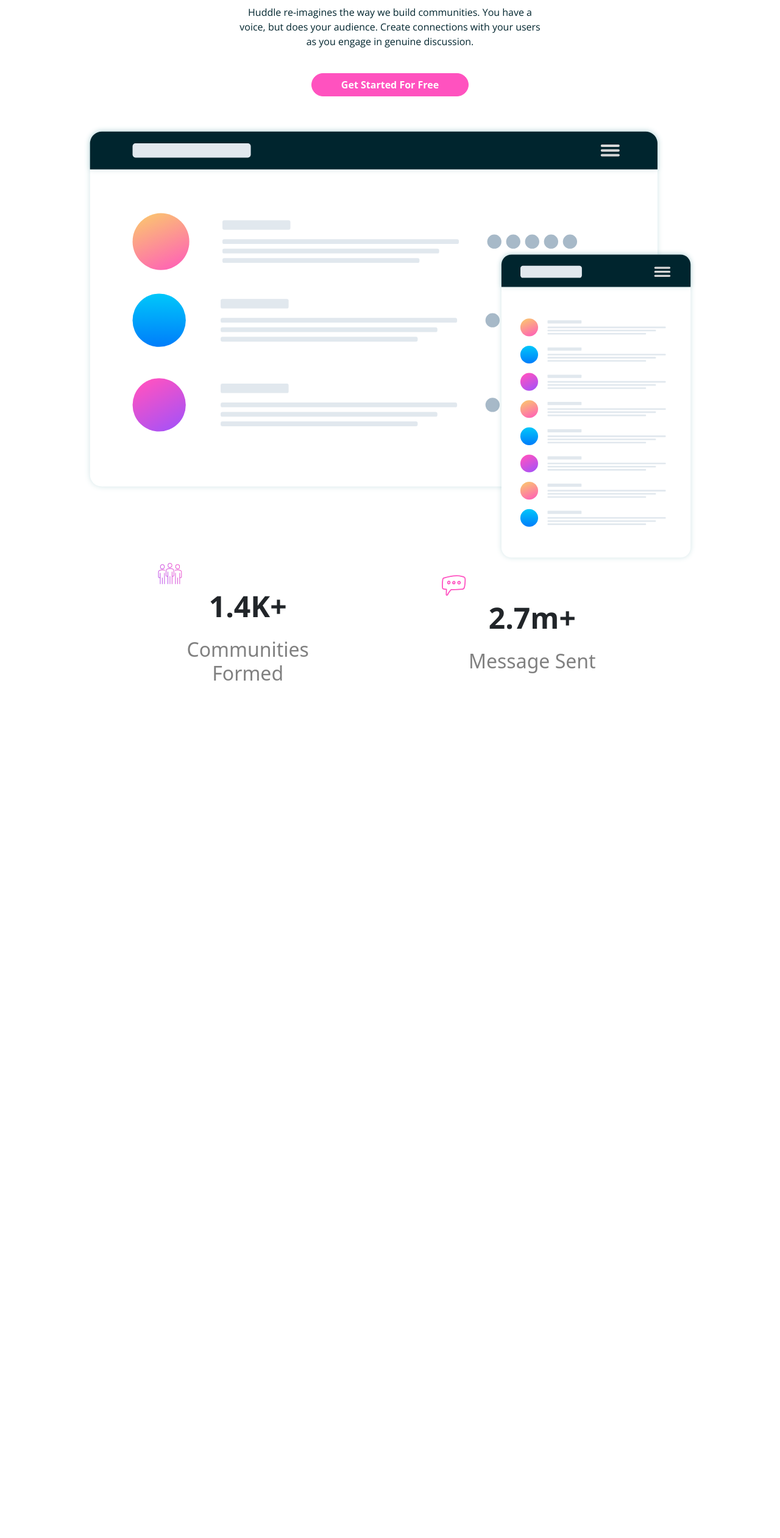
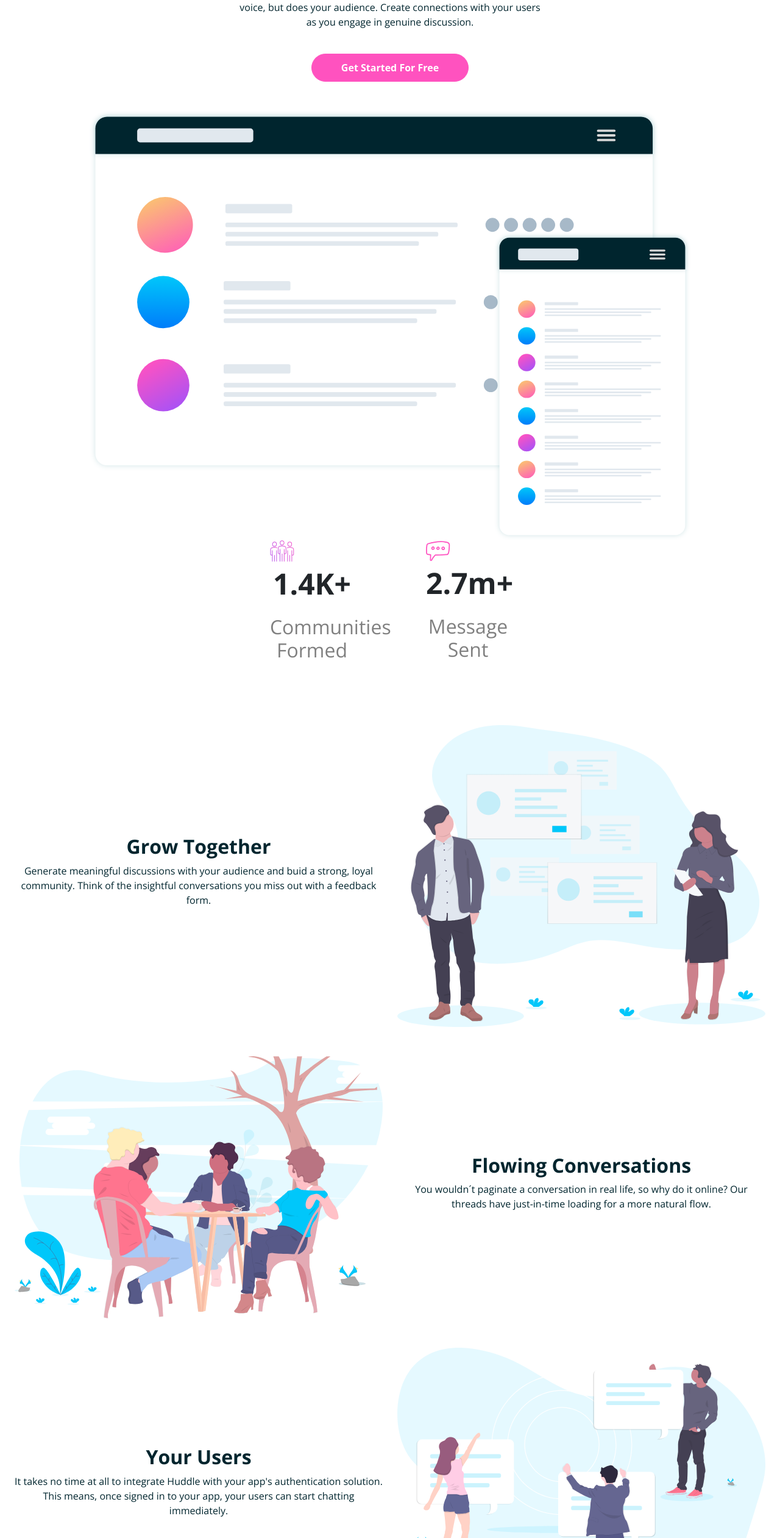
Before and after one commit to brunoLombardi9/frontendMentors-challenge-landingPage, a website: page index.html in a window 1280 px wide. Shown: the part 278-2800 px from the top of the page at 61% size. Before the commit the page ends 1409 px from the top, so only its background shows below. Drawn offline with nearby package versions, Linux system fonts and the light colour scheme.

Commit message:
Se suman nuevas secciones del sitio

```diff
--- a/index.html
+++ b/index.html
@@ -14,8 +14,10 @@
     <title>Document</title>
   </head>
   <body class="d-flex justify-content-center container-fluid flex-column">
-    <header class="nav d-flex justify-content-between align-items-center m-5 ">
-      <a href="">
+    <header
+      class="nav d-flex flex-row justify-content-between align-items-center m-4 pt-3"
+    >
+      <a href="/">
         <img src="images/logo.svg" alt="logo" class="logo" />
       </a>
       <button class="btn rounded-pill px-4 headerButton">Try it free</button>
@@ -31,17 +33,18 @@
         genuine discussion.
       </p>
 
-      <button class="btn btn-primary rounded-pill mx-auto px-5 text-white">
+      <button
+        class="btn btn-primary rounded-pill mx-auto px-5 text-white getStartedButtons"
+      >
         Get Started For Free
       </button>
     </section>
 
     <section
-      class="d-flex flex-column align-items-center mt-5 screenMockupsSection"
+      class="container-fluid d-flex flex-column align-items-center mt-5 screenMockupsSection"
     >
       <img src="images/screen-mockups.svg" class="screenMockupHero" alt="" />
 
-      <div class="container-fluid">
       <div class="row justify-content-center align-items-center gap-5">
         <div class="col-md-4 col-sm-8">
           <div class="d-flex justify-content-center flex-column w-75 mx-auto">
@@ -67,9 +70,90 @@
           </div>
         </div>
       </div>
-      </div>
     </section>
 
+    <section
+      class="illustationsSection container-fluid d-flex justify-content-center flex-column mt-5 pt-5 pb-5 gap-5"
+    >
+      <div class="row">
+        <div
+          class="col-md-6 col-sm-12 d-flex flex-column justify-content-center align-items-center"
+        >
+          <h2 class="text-center">Grow Together</h2>
+          <p class="text-center">
+            Generate meaningful discussions with your audience and buid a
+            strong, loyal community. Think of the insightful conversations you
+            miss out with a feedback form.
+          </p>
+        </div>
+        <div class="col-md-6 col-sm-12">
+          <img src="images/illustration-grow-together.svg" alt="" />
+        </div>
+      </div>
 
+      <div class="row flex-column-reverse flex-md-row">
+        <div class="col-md-6 col-sm-12">
+          <img src="images/illustration-flowing-conversation.svg" alt="" />
+        </div>
+
+        <div
+          class="col-md-6 col-sm-12 d-flex flex-column justify-content-center align-items-center"
+        >
+          <h2 class="text-center">Flowing Conversations</h2>
+          <p class="text-center">
+            You wouldn´t paginate a conversation in real life, so why do it
+            online? Our threads have just-in-time loading for a more natural
+            flow.
+          </p>
+        </div>
+      </div>
+
+      <div class="row">
+        <div
+          class="col-md-6 col-sm-12 d-flex flex-column justify-content-center align-items-center"
+        >
+          <h2 class="text-center">Your Users</h2>
+          <p class="text-center">
+            It takes no time at all to integrate Huddle with your app's
+            authentication solution. This means, once signed in to your app,
+            your users can start chatting immediately.
+          </p>
+        </div>
+        <div class="col-md-6 col-sm-12">
+          <img src="images/illustration-your-users.svg" alt="" />
+        </div>
+      </div>
+
+      <h3 class="text-center mt-5">Ready To Build Your Community?</h3>
+      <button
+        class="btn btn-primary rounded-pill mx-auto px-5 text-white getStartedButtons"
+      >
+        Get Started For Free
+      </button>
+    </section>
+
+    <footer class="container-fluid d-flex justify-content-center pb-5">
+      <div class="row">
+        <div class="col-md-6 col-sm-12"></div>
+
+        <div class="col-md-6 col-sm-12">
+          <div class="">
+            <h3>Newsletter</h3>
+            <p>
+              To recieve tips on how to grow your community, sign up to our
+              weekly newsletter. We'll never send you spam or pass on your email
+              address
+            </p>
+          </div>
+
+          <div class="row flex-column flex-md-row">
+            <input type="text" class="form-control" />
+            <button class="btn btn-primary text-white px-4 w-50 ms-auto mt-3">
+              Subscribe
+            </button>
+          </div>
+        </div>
+      </div>
+    </footer>
   </body>
 </html>
--- a/scss/_firstSection.scss
+++ b/scss/_firstSection.scss
@@ -1,16 +1,10 @@
-.firstSection h1{
-    font-family: 'Poppins', sans-serif;
-    color: $darkCyan;
+.firstSection h1 {
+  font-family: "Poppins", sans-serif;
+  color: $darkCyan;
 }
 
-.firstSection button{
-    max-width: 70%;
-    font-weight: 600;
-
+.firstSection p {
+  font-family: "Open Sans", sans-serif;
+  color: $darkCyan;
+  max-width: 500px;
 }
-
-.firstSection p{
-    font-family: 'Open Sans', sans-serif;
-    color: $darkCyan;
-    max-width: 500px;
-}
--- /dev/null
+++ b/scss/_illustrationsSection.scss
@@ -0,0 +1,10 @@
+
+.illustationsSection img{
+ width: 100%;
+}
+
+
+.illustationsSection p{
+    color: $darkCyan;
+    font-family: 'Open Sans', sans-serif;
+}
--- a/scss/styles.scss
+++ b/scss/styles.scss
@@ -2,4 +2,22 @@
 @import "../node_modules/bootstrap/scss/bootstrap.scss";
 @import "_header.scss";
 @import "_firstSection.scss";
-@import "_screenMockupsSection.scss"
+@import "_screenMockupsSection.scss";
+@import "_illustrationsSection.scss";
+@import "_footer.scss";
+
+// -----------generals
+
+.getStartedButtons {
+  max-width: 75%;
+  font-weight: 600;
+  padding-top: 10px;
+  padding-bottom: 10px;
+}
+
+h2,
+h3 {
+  color: $darkCyan;
+  font-family: "Open Sans", sans-serif;
+  font-weight: 700;
+}
```
Also changed, not shown: css/styles.css, scss/_footer.scss (added), 1 other file. Lines whose indentation alone changed are shown as unchanged.
